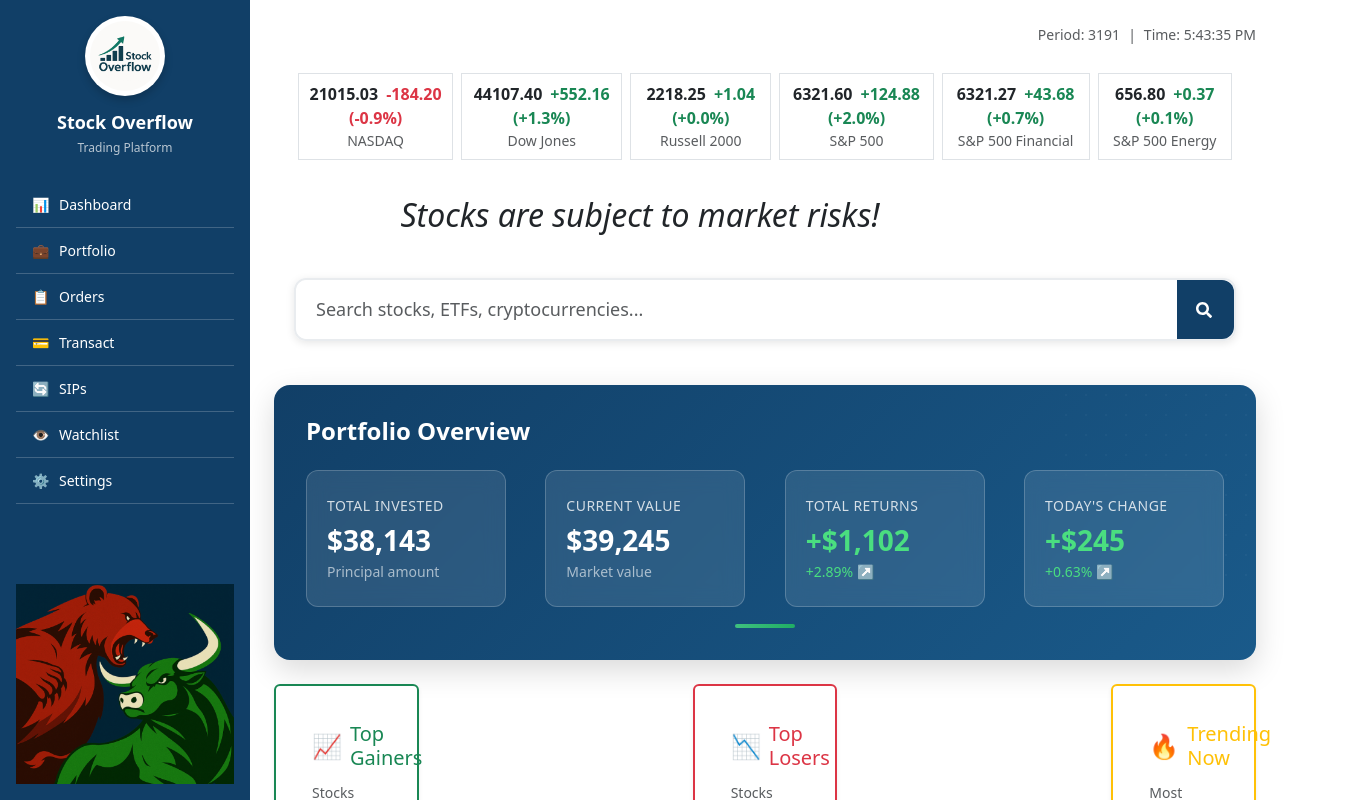
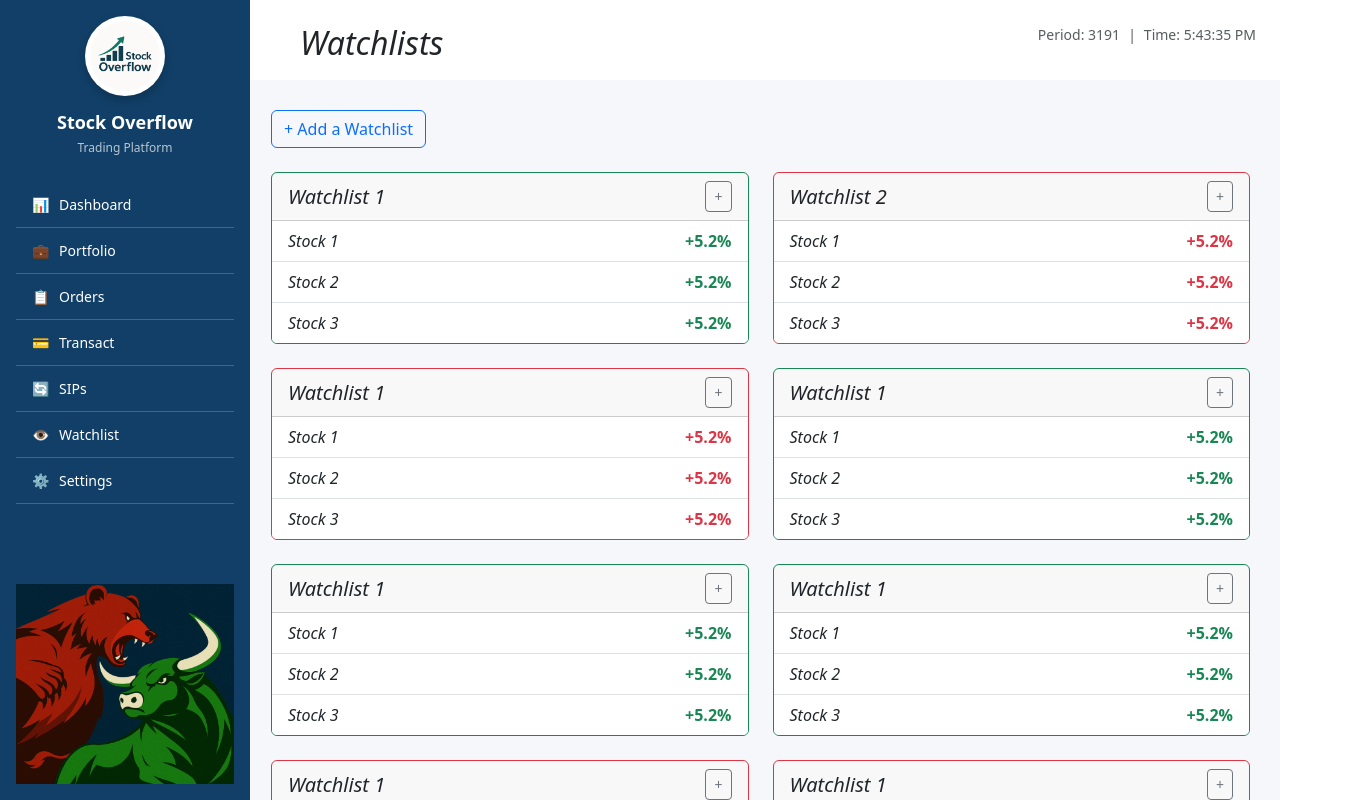
Before and after one commit to sachinprasanna7/StockOverflow-frotend, a React (Create React App) app: page / in a window 1280 px wide. Shown: the top 800 px of the page, 1349 px wide, since content can reach past the window. Built offline with nearby package versions, Linux system fonts and the light colour scheme.

Commit message:
added static watchlist template

```diff
--- a/package.json
+++ b/package.json
@@ -7,6 +7,7 @@
     "@testing-library/jest-dom": "^6.6.4",
     "@testing-library/react": "^16.3.0",
     "@testing-library/user-event": "^13.5.0",
+    "axios": "^1.11.0",
     "bootstrap": "^5.3.7",
     "react": "^19.1.1",
     "react-bootstrap": "^2.10.10",
--- a/src/App.js
+++ b/src/App.js
@@ -3,10 +3,12 @@ import Dashboard from "./pages/Dashboard";
 import OrderHistory from "./pages/OrderHistoryPage";
 import 'bootstrap/dist/css/bootstrap.min.css';
 import OrderHistoryPage from "./pages/OrderHistoryPage";
+import Watchlists from "./pages/Watchlists";
 
 export default function App() {
   return (
-    <Dashboard />
-    // <OrderHistoryPage />
+   //<Dashboard />
+    //<OrderHistoryPage />
+    <Watchlists />
   );
 }
--- /dev/null
+++ b/src/components/WatchlistCard.js
@@ -0,0 +1,24 @@
+import React from "react";
+
+function WatchlistCard({ title, stocks, isPositive }) {
+  return (
+    <div className={`card border-${isPositive ? "success" : "danger"} mb-4`}>
+      <div className="card-header d-flex justify-content-between align-items-center">
+        <h5 className="card-title mb-0 fst-italic">{title}</h5>
+        <button className="btn btn-sm btn-outline-secondary">+</button>
+      </div>
+      <ul className="list-group list-group-flush">
+        {stocks.map((stock, index) => (
+          <li key={index} className="list-group-item d-flex justify-content-between">
+            <span className="fst-italic">{stock.name}</span>
+            <span className={`fw-semibold text-${isPositive ? "success" : "danger"}`}>
+              {stock.change}
+            </span>
+          </li>
+        ))}
+      </ul>
+    </div>
+  );
+}
+
+export default WatchlistCard;
--- /dev/null
+++ b/src/pages/Watchlists.js
@@ -0,0 +1,119 @@
+import TimePeriod from "../components/TimePeriod";
+import React from "react";
+import Sidebar from "../components/Sidebar";
+import WatchlistCard from "../components/WatchlistCard";
+
+const dummyData = [
+  {
+    title: "Watchlist 1",
+    isPositive: true,
+    stocks: [
+      { name: "Stock 1", change: "+5.2%" },
+      { name: "Stock 2", change: "+5.2%" },
+      { name: "Stock 3", change: "+5.2%" },
+    ],
+  },
+  {
+    title: "Watchlist 2",
+    isPositive: false,
+    stocks: [
+      { name: "Stock 1", change: "+5.2%" },
+      { name: "Stock 2", change: "+5.2%" },
+      { name: "Stock 3", change: "+5.2%" },
+    ],
+  },
+  {
+    title: "Watchlist 1",
+    isPositive: false,
+    stocks: [
+      { name: "Stock 1", change: "+5.2%" },
+      { name: "Stock 2", change: "+5.2%" },
+      { name: "Stock 3", change: "+5.2%" },
+    ],
+  },
+  {
+    title: "Watchlist 1",
+    isPositive: true,
+    stocks: [
+      { name: "Stock 1", change: "+5.2%" },
+      { name: "Stock 2", change: "+5.2%" },
+      { name: "Stock 3", change: "+5.2%" },
+    ],
+  },
+  {
+    title: "Watchlist 1",
+    isPositive: true,
+    stocks: [
+      { name: "Stock 1", change: "+5.2%" },
+      { name: "Stock 2", change: "+5.2%" },
+      { name: "Stock 3", change: "+5.2%" },
+    ],
+  },
+  {
+    title: "Watchlist 1",
+    isPositive: true,
+    stocks: [
+      { name: "Stock 1", change: "+5.2%" },
+      { name: "Stock 2", change: "+5.2%" },
+      { name: "Stock 3", change: "+5.2%" },
+    ],
+  },
+  {
+    title: "Watchlist 1",
+    isPositive: false,
+    stocks: [
+      { name: "Stock 1", change: "+5.2%" },
+      { name: "Stock 2", change: "+5.2%" },
+      { name: "Stock 3", change: "+5.2%" },
+    ],
+  },
+  {
+    title: "Watchlist 1",
+    isPositive: false,
+    stocks: [
+      { name: "Stock 1", change: "+5.2%" },
+      { name: "Stock 2", change: "+5.2%" },
+      { name: "Stock 3", change: "+5.2%" },
+    ],
+  },
+];
+
+const watchlistsContainerStyle = {
+  position: "fixed",
+  top: "10%",
+  left: "240px", // Matches sidebar width
+  width: "calc(100% - 240px)",
+  height: "100vh",
+  padding: "30px",
+  backgroundColor: "#f5f7fa",
+  overflowY: "auto",
+  borderLeft: "1px solid #ddd", // Optional
+};
+export default function Watchlists() {
+  return (
+    <div className="d-flex min-vh-100">
+
+      <Sidebar />
+      <div style={watchlistsContainerStyle}>
+          <div className="d-flex justify-content-between align-items-center mb-4" >
+
+        <button className="btn btn-outline-primary">+ Add a Watchlist</button>
+      </div>
+
+      <div className="row" >
+        {dummyData.map((list, idx) => (
+          <div className="col-md-6" key={idx}>
+            <WatchlistCard {...list} />
+          </div>
+        ))}
+      </div>
+      </div>
+      <div className="flex-grow-1 bg-white p-4">
+
+    <h2 className="fst-italic mb-0" style={{left:"300px",position:"absolute"}}>Watchlists</h2>
+    <TimePeriod />
+  </div>
+    </div>
+
+  );
+}
```
Also changed, not shown: 1 other file (tests, documents, lock files or other folders).
